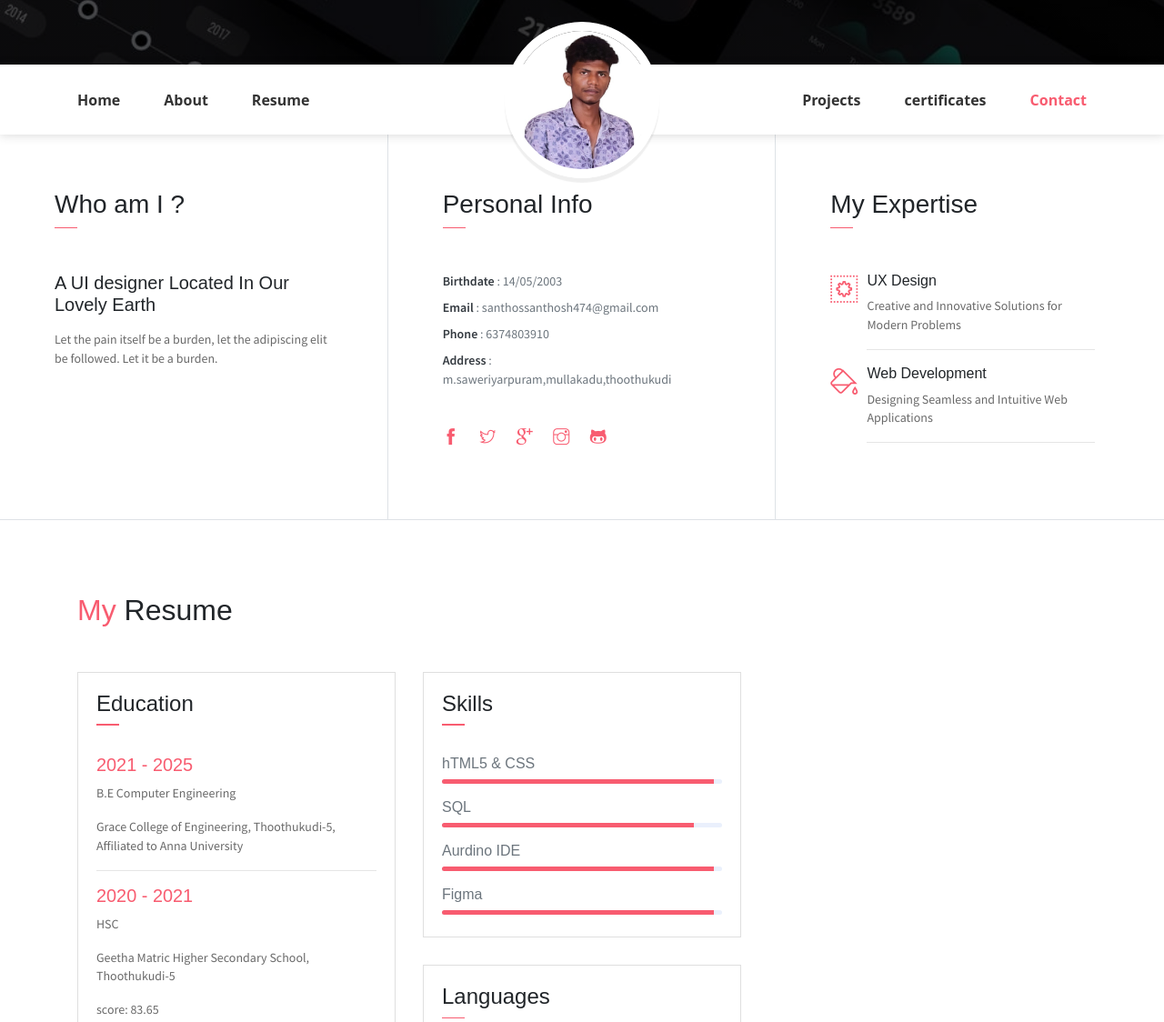
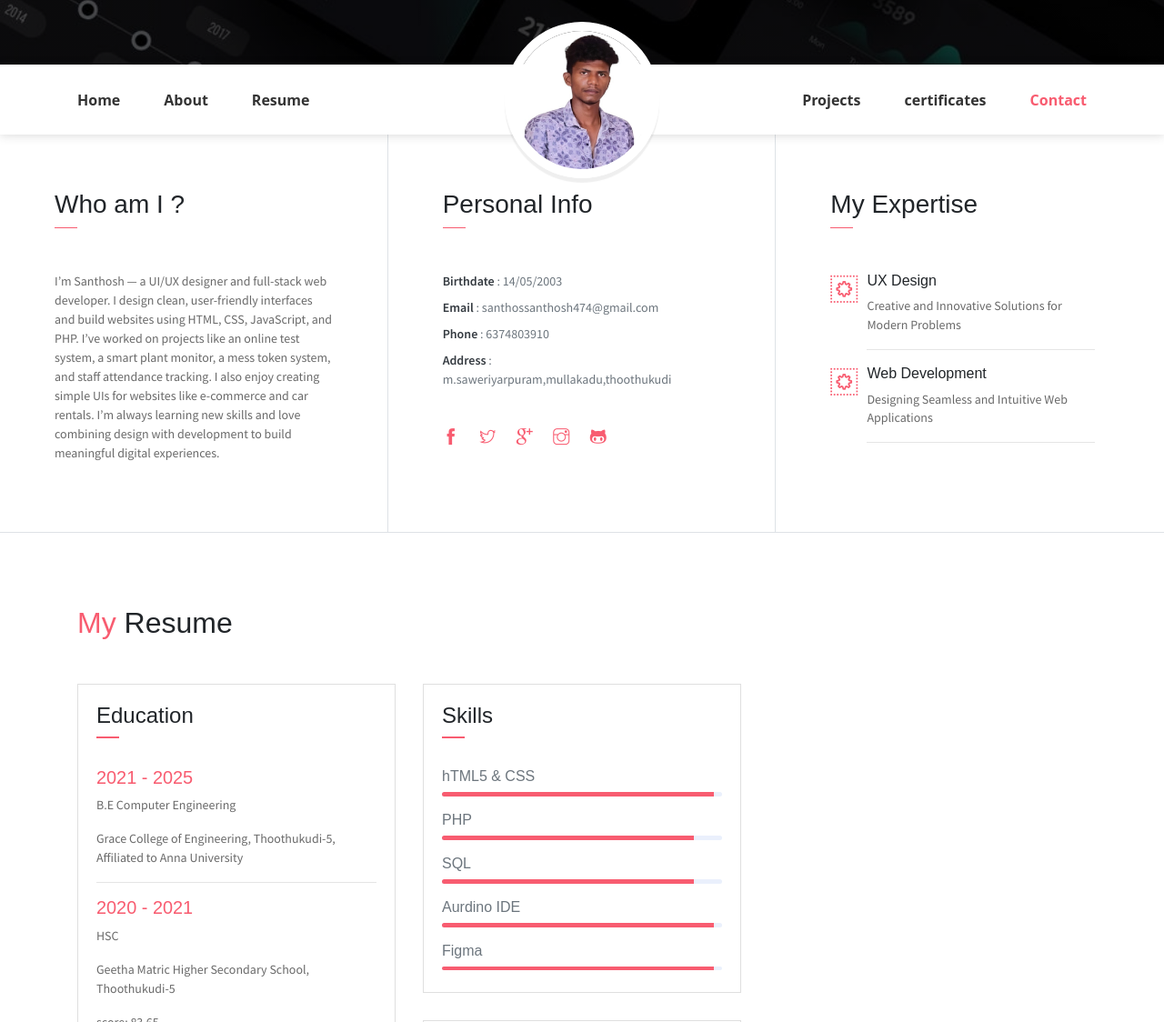
Before and after one commit to Santhosh14-git/1, a website: page index.html in a window 1280 px wide. Shown: the part 569-1693 px from the top of the page at 91% size. Drawn offline with Linux system fonts and the light colour scheme.

Commit message:
Update index.html

```diff
--- a/index.html
+++ b/index.html
@@ -78,8 +78,12 @@
             <div class="col-lg-4 about-card">
                 <h3 class="font-weight-light">Who am I ?</h3>
                 <span class="line mb-5"></span>
-                <h5 class="mb-3">A UI designer Located In Our Lovely Earth</h5>
-                <p class="mt-20">Let the pain itself be a burden, let the adipiscing elit be followed. Let it be a burden.</p>
+
+                <p class="mt-20">I’m Santhosh — a UI/UX designer and full-stack web developer. I design clean, user-friendly interfaces and build websites using HTML, CSS, JavaScript, and PHP.
+
+                    I’ve worked on projects like an online test system, a smart plant monitor, a mess token system, and staff attendance tracking. I also enjoy creating simple UIs for websites like e-commerce and car rentals.
+
+                    I’m always learning new skills and love combining design with development to build meaningful digital experiences.</p>
 
             </div>
             <div class="col-lg-4 about-card">
@@ -111,13 +115,15 @@
                     </div>
                 </div>
                 <div class="row">
-                    <div class="col-1 text-danger pt-1"><i class="ti-paint-bucket icon-lg"></i></div>
+                    <div class="col-1 text-danger pt-1"><i class="ti-widget icon-lg"></i></div>
                     <div class="col-10 ml-auto mr-3">
                         <h6>Web Development</h6>
                         <p class="subtitle">Designing Seamless and Intuitive Web Applications</p>
                         <hr>
                     </div>
                 </div>
+
+
 
             </div>
         </div>
@@ -166,6 +172,10 @@
                            <h6>hTML5 &amp; CSS</h6>
                             <div class="progress mb-3">
                                 <div class="progress-bar bg-danger" role="progressbar" style="width: 97%" aria-valuenow="25" aria-valuemin="0" aria-valuemax="100"></div>
+                            </div>
+                            <h6>PHP</h6>
+                            <div class="progress mb-3">
+                                <div class="progress-bar bg-danger" role="progressbar" style="width: 90%" aria-valuenow="75" aria-valuemin="0" aria-valuemax="100"></div>
                             </div>
 
                             <h6>SQL</h6>
```
